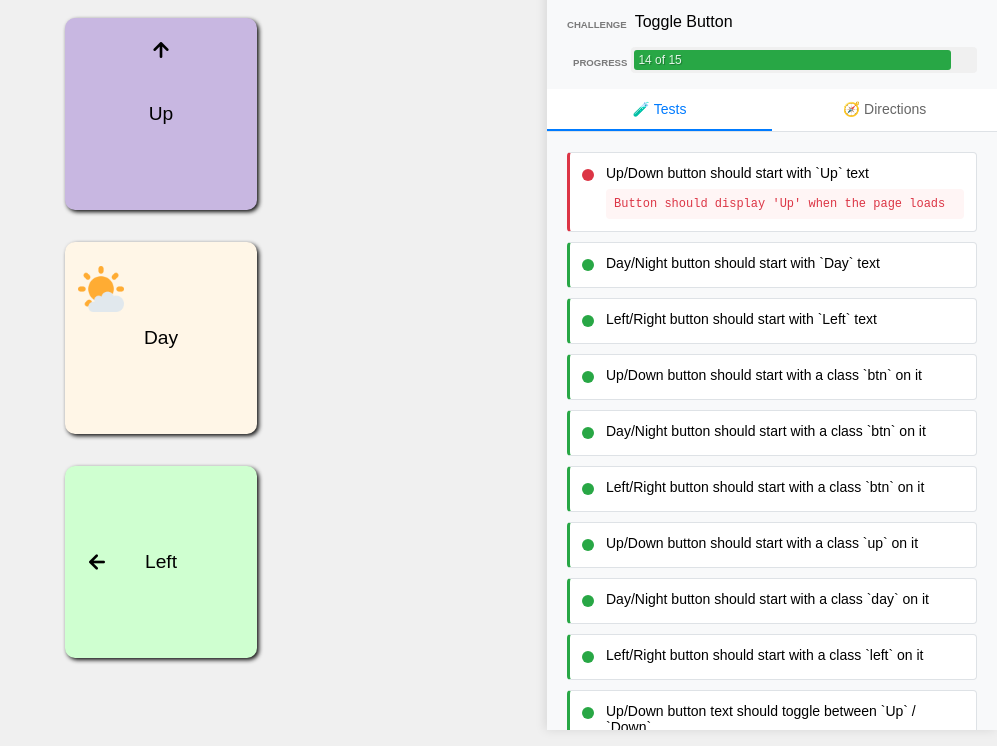
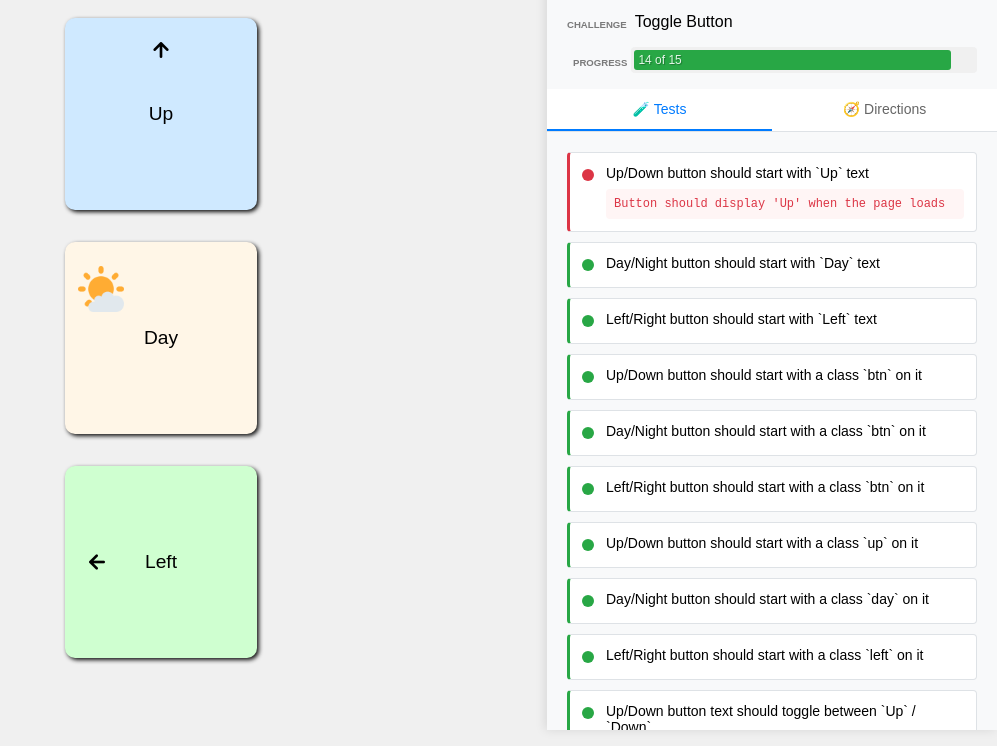
Before and after one commit to WeekendPro/alex-dls-vanilla-js, a website with bundled scripts: page 02.toggle-buttons/app/index.html in a window 1280 px wide. Shown: the part 70-816 px from the top of the page, without its empty margins (283-1280 px from the left). Built offline with nearby package versions, Linux system fonts and the light colour scheme.

Commit message:
Color modification

```diff
--- a/02.toggle-buttons/app/styles.css
+++ b/02.toggle-buttons/app/styles.css
@@ -81,7 +81,7 @@ body {
 
 .up {
 	position: relative;
-	background-color: rgb(200, 183, 225);
+	background-color: rgb(207, 233, 255);
 }
 
 .down {
```
